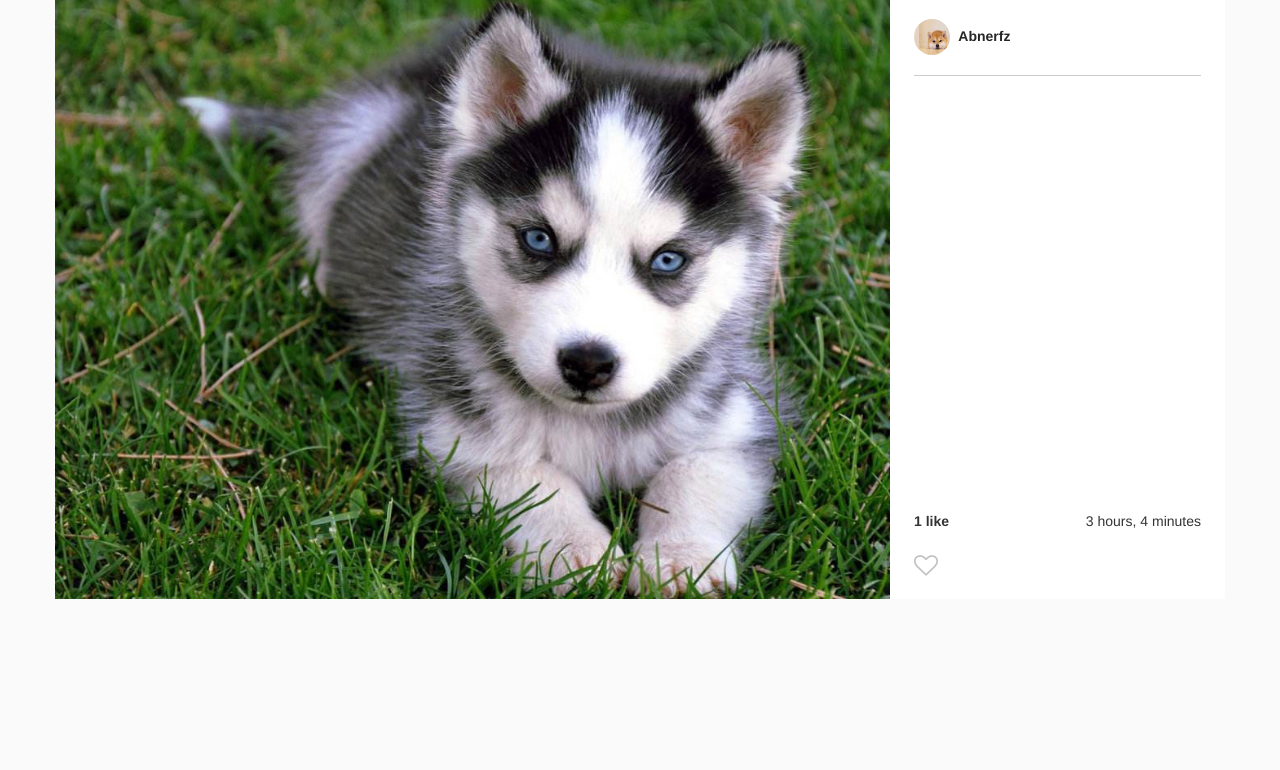
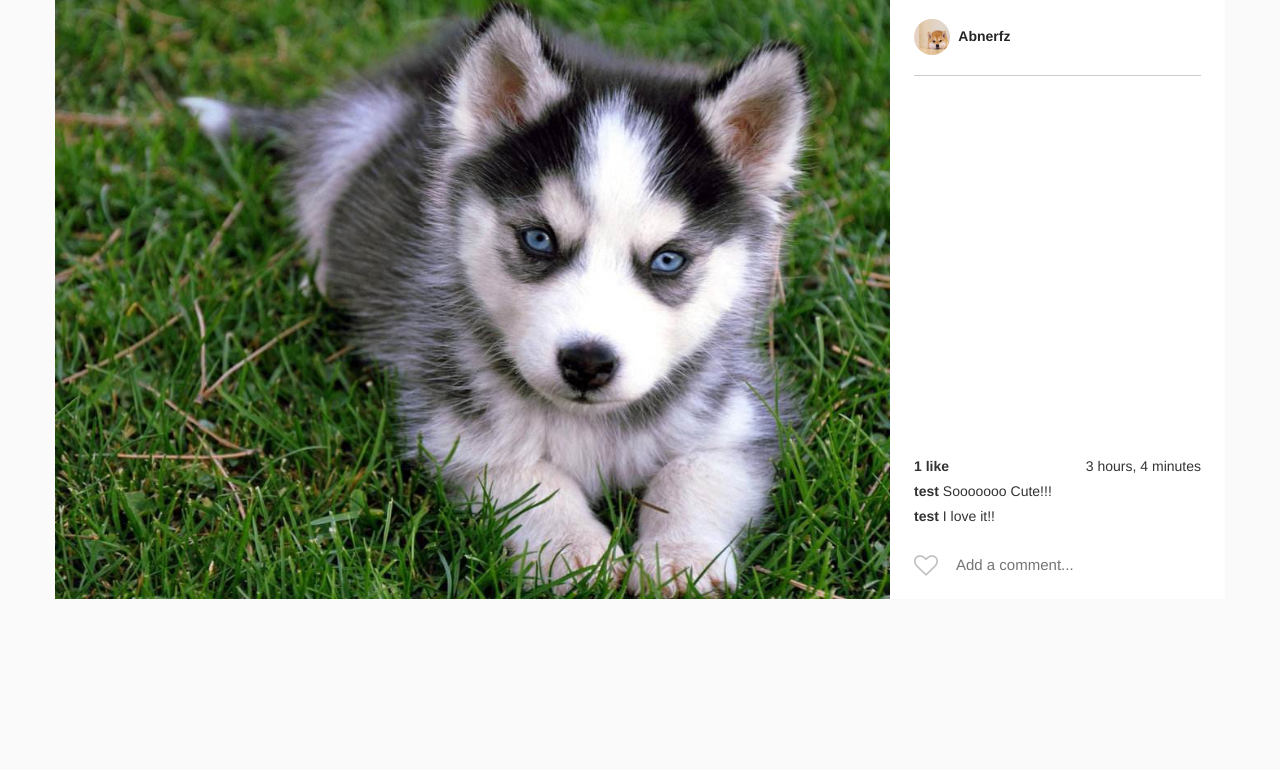
Before and after one commit to Abnerfz1995/MyIns, a Django app: page /post/1/ in a window 1280 px wide. Shown: the part 58-828 px from the top of the page. Run offline with Django 3.2, Linux system fonts and the light colour scheme; a user stored in the database is signed in; data comes from the database, SQL or seed files in the repository; both versions use the stored data as it was after the commit; some libraries are stand-ins or nearby versions.

Commit message:
3rd version

```diff
--- a/Insta/views.py
+++ b/Insta/views.py
@@ -5,7 +5,7 @@ from django.shortcuts import render
 from django.views.generic import TemplateView, ListView, DetailView
 from django.views.generic.edit import CreateView, UpdateView, DeleteView
 from django.urls import reverse_lazy
-
+from django.forms import ModelForm
 from Insta.forms import CustomUserCreationForm
 from django.contrib.auth.mixins import LoginRequiredMixin
 
@@ -36,7 +36,15 @@ class PostsView(LoginRequiredMixin, ListView):
 class PostDetailView(LoginRequiredMixin, DetailView):
     model = Post
     template_name = "post_detail.html"
-    login_url = 'login'
+
+    def get_context_data(self, **kwargs):
+        data = super().get_context_data(**kwargs)
+        liked = Like.objects.filter(post=self.kwargs.get('pk'), user=self.request.user).first()
+        if liked:
+            data['liked'] = 1
+        else:
+            data['liked'] = 0
+        return data
 
 class UserDetailView(LoginRequiredMixin, DeleteView):
     model = MyInstaUser
@@ -48,6 +56,7 @@ class UserEditView(LoginRequiredMixin, UpdateView):
     template_name = "userprofile_edit.html"
     fields = ['profile_pic', 'username']
     login_url = 'login'
+
 
 class PostCreateView(LoginRequiredMixin, CreateView):
     model = Post
--- a/templates/explore.html
+++ b/templates/explore.html
@@ -7,7 +7,10 @@
     <div class="col-xs-4 col-sm-3">
       <div class="picture-square" style="background-image: url(http://{{ request.META.HTTP_HOST }}/{{ post.image.url }}); background-size: contain;">
         <a href="{% url 'post_detail' post.pk %}">
-          <div class="content"></div>
+          <div class="content">
+                <i class="fa fa-heart" aria-hidden="true"></i> {{ post.get_like_count }}
+                <i class="fa fa-comment" aria-hidden="true"></i> {{ post.get_comment_count }}
+          </div>
         </a>
       </div>
     </div>
--- a/templates/index.html
+++ b/templates/index.html
@@ -42,8 +42,7 @@
                     <ul class="comment-list">
                         <a class="view-more"></a>
                         {% for comment in post.comments.all %}
-                        <li class="comment-list__comment">
-                            {% comment %}<a href="/" class="user"></a>{% endcomment %}
+                        <li class="comment-list__comment"></li>
                             <a href="{% url 'user_detail' comment.user.pk %}" class="user">
                                 {{ comment.user.username }}
                             </a>
--- a/templates/post_detail.html
+++ b/templates/post_detail.html
@@ -28,24 +28,24 @@
                     {{ object.posted_on|timesince }}
                 </div>
             </div>
-            {% comment %}<ul class="comment-list">
+            <ul class="comment-list">
                 {% for comment in object.comments.all %}
                 <li class="comment-list__comment">
-                    <a href="{% url 'profile' comment.user.pk %}" class="user">
+                    <a href="{% url 'user_detail' comment.user.pk %}" class="user">
                         {{ comment.user.username }}
                     </a>
                     <span class="comment">{{ comment.comment }}</span>
                 </li>
                 {% endfor %}
-            </ul>{% endcomment %}
+            </ul>
             <section class="input-row">
                     <i class="fa {% has_user_liked_post post user %} submit-like" aria-hidden="true"></i>
-                    {% comment %}<div class="comment-input-wrapper">
+                    <div class="comment-input-wrapper">
                     <input class="add-comment" type="text" placeholder="Add a comment...">
                 </div>
                 <div class="hidden-data {{ object.pk }}" style="display: none;">
                     <span class="post-pk">{{ object.pk }}</span>
-                </div>{% endcomment %}
+                </div>
             </section>
         </div>
     </div>
```
Also changed, not shown: db.sqlite3, static/images/profiles/shibaInu.jpeg (added).
